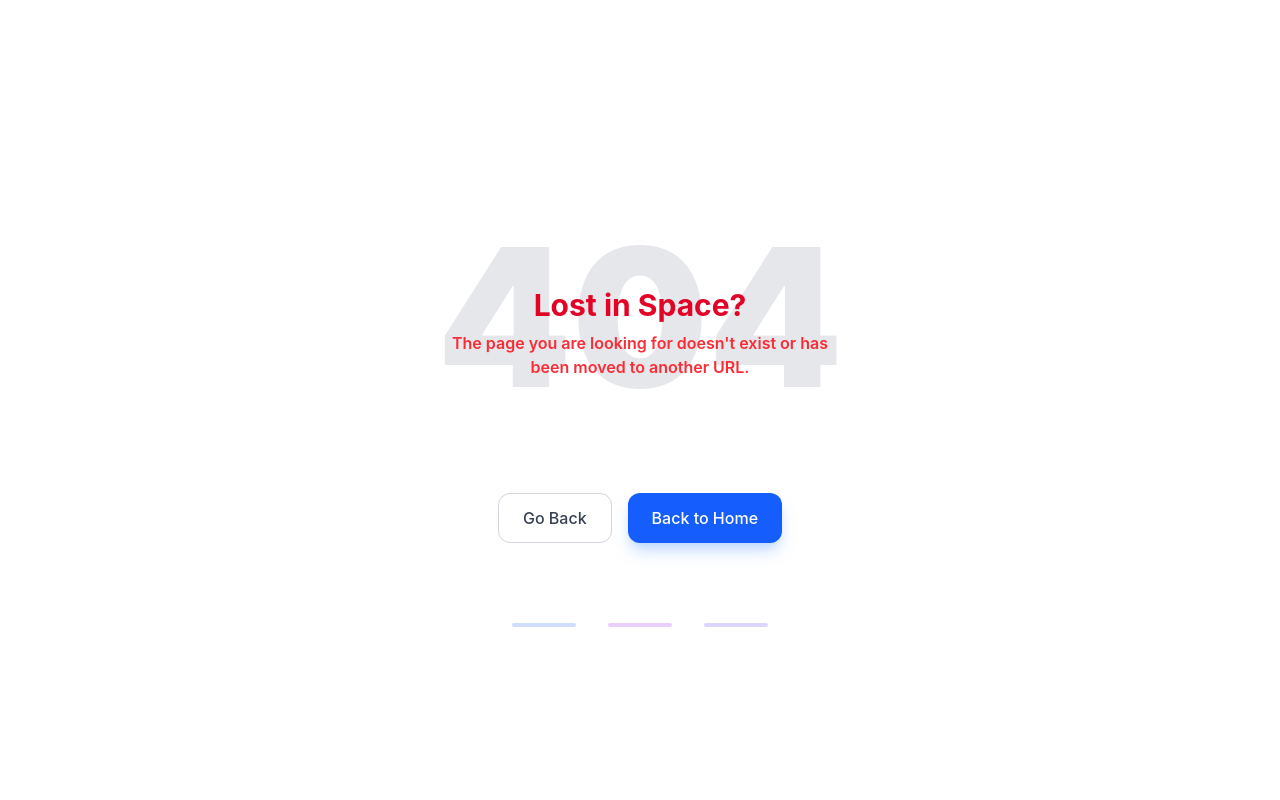
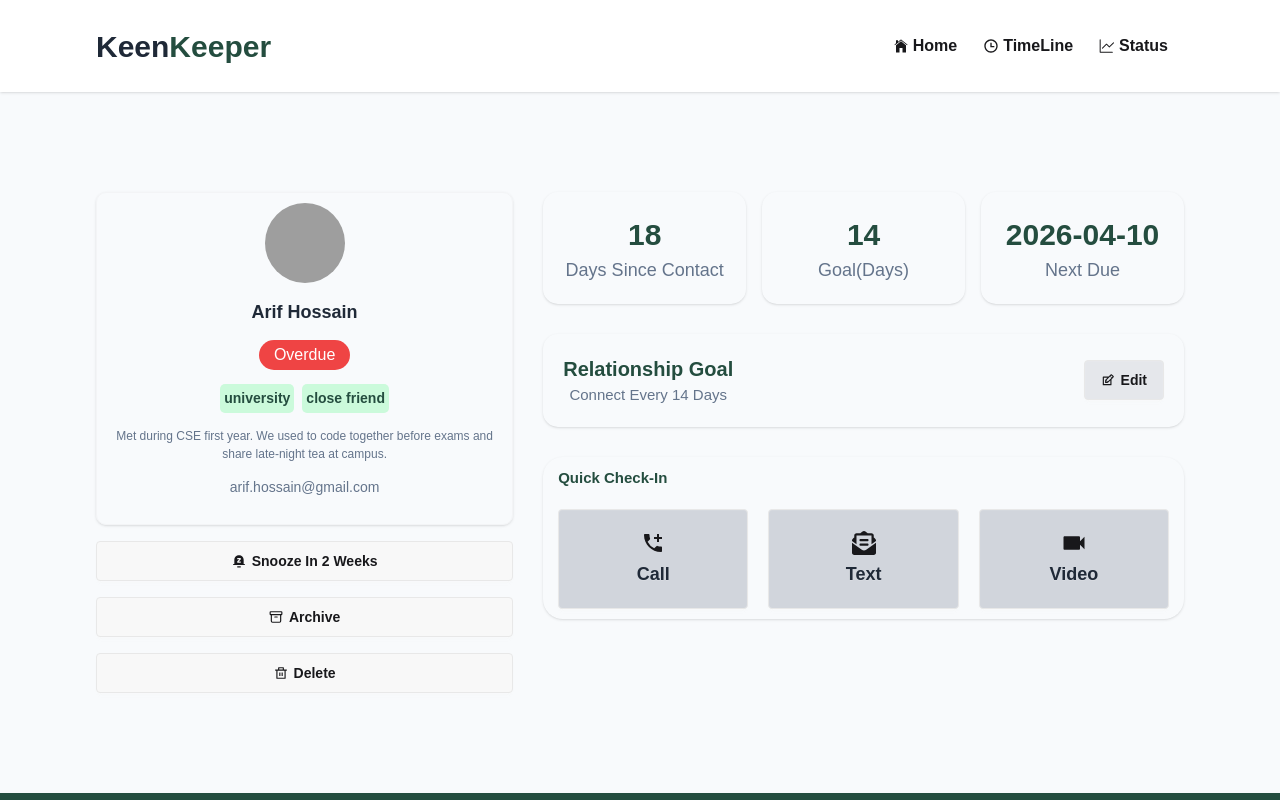
Before and after one commit to kartikDas074/KeenKepper, a React (Vite) app: page /friends/1 in a window 1280 px wide. Before the commit this address had no page. Shown: the top 800 px of the page. Built offline with nearby package versions, Linux system fonts and the light colour scheme; grey boxes are pictures that could not be loaded.

Commit message:
FriendsDetail Page Added without Functionality

```diff
--- /dev/null
+++ b/src/Pages/FriendsDetail/Card.jsx
@@ -0,0 +1,39 @@
+import React from 'react';
+
+const Card = ({me}) => {
+    return (
+        <div  className='flex flex-col justify-center items-center shadow-sm px-[10px] py-[10px] rounded-[10px] group relative border border-gray-100 transition-all duration-500 hover:shadow-2xl hover:shadow-blue-100/50 hover:-translate-y-2 overflow-hidden hover:bg-[#c3b1b1]'>
+            <div  className='h-[80px] w-[80px]   rounded-[10px] flex flex-col justify-center items-center'>
+                <img className='h-[80px] w-[80px] rounded-full' src={me.picture} alt="" />
+            </div>
+            <div className='flex flex-col justify-center items-center space-y-[14px] my-[16px]'>
+                <h1 className='text-[#1F2937] text-[18px] font-semibold '>
+                     {
+                        me.name
+                     }
+                </h1>
+
+                <div className={`text-[#FFFFFF] text-[16px] font-medium flex justify-center items-center px-[15px] py-[3px] rounded-[20px] max-w-[80%] ${me.status=='Ontrack'?'bg-[#244D3F]':me.status=='Overdue'?'bg-[#EF4444]':'bg-[#EFAD44]'}`}>{me.status}</div>
+
+                <div className='flex flex-wrap justify-center items-center gap-[8px]'>
+                     {
+                    me.tags.map((res,ind)=>
+                    <div key={ind} className='flex justify-center items-center px-[4px] py-[4px] rounded-[5px] bg-[#CBFADB]  text-[#244D3F] text-[14px] font-semibold '>{res}</div>
+                )
+                }
+                 </div>
+
+                <div>
+                    <p className='text-[12px] font-medium text-[#64748B] text-center '>{me.bio}</p>
+                </div>
+
+                <div>
+                    <p className='text-[14px] font-medium text-[#64748B] text-center '>{me.email}</p>
+                </div>
+
+            </div>
+        </div>
+    );
+};
+
+export default Card;
--- /dev/null
+++ b/src/Pages/FriendsDetail/FriendsDetail.jsx
@@ -0,0 +1,88 @@
+import React from 'react';
+import { useLoaderData, useParams } from 'react-router';
+import Card from './Card';
+import { RiDeleteBinLine, RiNotificationSnoozeFill } from 'react-icons/ri';
+import { LuArchive } from 'react-icons/lu';
+import { TiEdit } from 'react-icons/ti';
+import { MdAddCall } from 'react-icons/md';
+import { FaEnvelopeOpenText } from 'react-icons/fa';
+import { IoMdVideocam } from 'react-icons/io';
+
+const FriendsDetail = () => {
+    let params=useParams();
+    let Id=params.Id;
+    let detial=useLoaderData();
+    let Friend=detial.find(res=>res.id==Id);
+
+    return (
+        <div className='w-full bg-[#F8FAFC]'>
+            <div className='w-full max-w-[90vw] md:max-w-[85vw] mx-auto py-[50px] md:py-[100px]'>
+                 <div className='grid grid-cols-1 md:grid-cols-5 gap-[30px]'>
+                     <div className='gap-[16px] col-span-2 flex flex-col justify-center items-center'>
+                            <Card me={Friend}></Card>
+                            <button  className='btn w-full'><RiNotificationSnoozeFill />Snooze In 2 Weeks</button>
+                            <button  className='btn w-full'><LuArchive />Archive</button>
+                            <button  className='btn w-full'><RiDeleteBinLine />Delete</button>
+                     </div>
+                     <div className=' col-span-3 flex flex-col justify-start items-center gap-[16px] md:gap-[30px]'>
+                           <div className='w-full grid grid-cols-1 md:grid-cols-3 gap-[16px]'>
+                                 <div className='flex justify-center items-center shadow-sm flex-col px-[20px] py-[20px] rounded-[15px]'>
+                                    <h2 className='text-[30px] font-semibold text-[#244D3F] text-center'>{Friend.days_since_contact}</h2>
+                                    <p className='text-[18px] font-medium text-[#64748b] text-center'>Days Since Contact</p>
+                                 </div>
+                                 <div className='flex justify-center items-center shadow-sm flex-col px-[20px] py-[20px] rounded-[15px]'>
+                                    <h2 className='text-[30px] font-semibold text-[#244D3F] text-center'>{Friend.goal}</h2>
+                                    <p className='text-[18px] font-medium text-[#64748b] text-center'>Goal(Days)</p>
+                                 </div>
+                                 <div className='flex justify-center items-center shadow-sm flex-col px-[20px] py-[20px] rounded-[15px]'>
+                                    <h2 className='text-[30px] font-semibold text-[#244D3F] text-center'>{Friend.next_due_date}</h2>
+                                    <p className='text-[18px] font-medium text-[#64748b] text-center'>Next Due</p>
+                                 </div>
+
+                           </div>
+                           <div className='w-full flex justify-between items-center shadow-sm  px-[20px] py-[20px] rounded-[15px]'>
+                            <div>
+                                   <p className='text-[20px] font-semibold text-[#244D3F] text-center'>Relationship Goal </p>
+                                   <p className='text-[15px] font-medium text-[#64748b] text-center'>Connect Every {Friend.goal} Days</p>
+                            </div>
+                            <div>
+                                <button className='btn bg-gray-200'><TiEdit />Edit</button>
+                            </div>
+                           </div>
+                           <div className=' flex flex-col w-full shadow-sm py-[10px] px-[15px] rounded-[20px] gap-[20px]'>
+                            <div className='text-[15px] font-semibold text-[#244D3F] text-center text-start '>
+                                Quick Check-In
+                            </div>
+                            <div className='grid grid-cols-1 md:grid-cols-3 w-full gap-[20px]'>
+                                <div>
+                                    <button className='btn flex flex-col h-[100px] px-[40px] bg-gray-300 px-[20px] py-[20px] w-full'>
+                                    <p><MdAddCall className='text-2xl' /></p>
+                                    <p className='text-[18px] font-semibold text-[#1F2937] text-center'>Call</p>
+                                    </button>
+
+                                </div>
+
+                                <div>
+                                    <button className='btn flex flex-col h-[100px] px-[40px] bg-gray-300 px-[20px] py-[20px] w-full'>
+                                    <p><FaEnvelopeOpenText className='text-2xl' /></p>
+                                    <p className='text-[18px] font-semibold text-[#1F2937] text-center'>Text</p>
+                                    </button>
+
+                                </div>
+                                <div>
+                                    <button className='btn flex flex-col h-[100px] px-[40px] bg-gray-300 px-[20px] py-[20px] w-full'>
+                                    <p><IoMdVideocam className='text-2xl' /></p>
+                                    <p className='text-[18px] font-semibold text-[#1F2937] text-center'>Video</p>
+                                    </button>
+
+                                </div>
+                            </div>
+                           </div>
+                     </div>
+                 </div>
+            </div>
+        </div>
+    );
+};
+
+export default FriendsDetail;
--- a/src/Pages/Home/Friend.jsx
+++ b/src/Pages/Home/Friend.jsx
@@ -1,9 +1,10 @@
 import React from 'react';
+import { useNavigate } from 'react-router';
 
 const Friend = ({me}) => {
-
+   let Navigate=useNavigate();
     return (
-        <div className='flex flex-col justify-center items-center shadow-sm py-[10px] rounded-[10px]'>
+        <div onClick={()=>Navigate(`friends/${me.id}`)} className='flex flex-col justify-center items-center shadow-sm py-[10px] rounded-[10px] group relative border border-gray-100 transition-all duration-500 hover:shadow-2xl hover:shadow-blue-100/50 hover:-translate-y-2 overflow-hidden hover:bg-[#c3b1b1]'>
             <div  className='h-[110px] w-[110px]  bg-gray-200 rounded-[10px] flex flex-col justify-center items-center'>
                 <img className='h-[110px] w-[110px] rounded-full' src={me.picture} alt="" />
             </div>
--- a/src/Pages/Home/Friends.jsx
+++ b/src/Pages/Home/Friends.jsx
@@ -4,7 +4,7 @@ import Friend from './Friend';
 const Friends = ({friend}) => {
     let useme=use(friend);
     return (
-        <div >
+        <div className='my-[30px] md:my-[50px]'>
 
 
               <div className='grid grid-cols-1 md:grid-cols-3 lg:grid-cols-4 gap-[20px]'>
--- a/src/Pages/Home/YourFriend.jsx
+++ b/src/Pages/Home/YourFriend.jsx
@@ -12,7 +12,7 @@ const YourFriend = () => {
                 Your Friends
               </div>
               <Suspense  fallback={
-                <div className="w-48 md:w-[300px] h-48 md:w-[300px] flex justify-center items-center mx-auto">
+                <div className="w-48 md:w-[300px] h-48 md:w-[300px] flex justify-center items-center mx-auto ">
                  <LottieComponent
                  animationData={loadingAnimation}
                   loop={true}
--- a/src/Route/Route.jsx
+++ b/src/Route/Route.jsx
@@ -4,6 +4,7 @@ import Home from "../Pages/Home/Home";
 import Timeline from "../Pages/TImeline/Timeline";
 import Status from "../Pages/Status/Status";
 import Error from "../Pages/Error/Error";
+import FriendsDetail from "../Pages/FriendsDetail/FriendsDetail";
 
 export const router=createBrowserRouter([
   {
@@ -21,6 +22,11 @@ export const router=createBrowserRouter([
         {
             path:'Status',
             Component: Status
+        },
+        {
+          path:'friends/:Id',
+          loader:()=> fetch('/friend.json'),
+          Component:FriendsDetail
         }
     ]
   },
```
